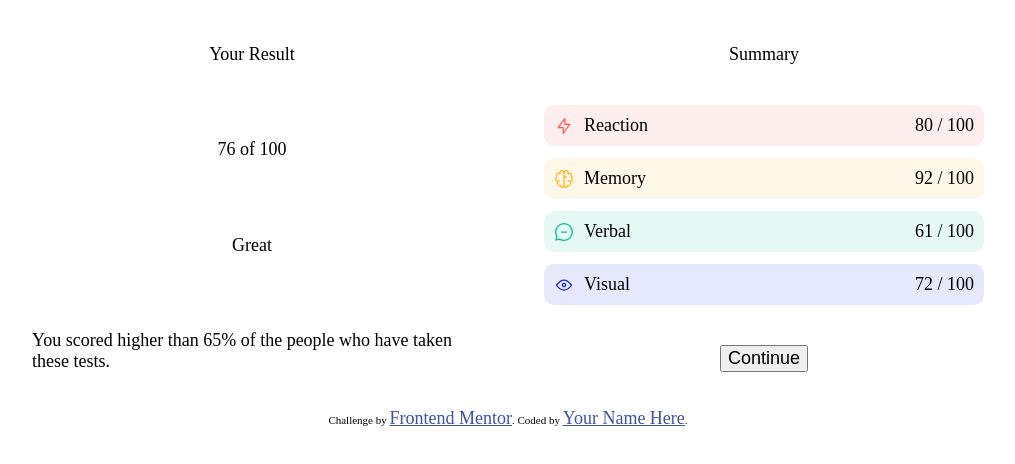
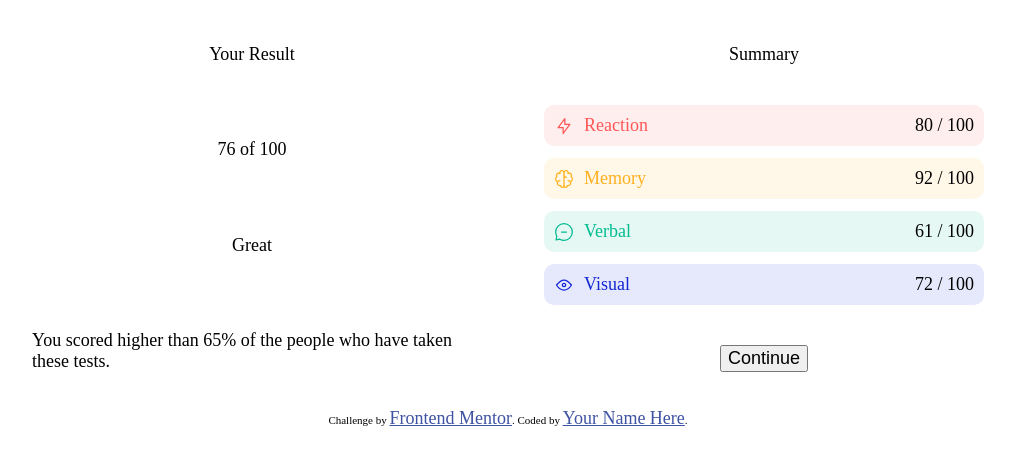
Before and after one commit to waffledood/frontendmentor-solutions, a plain HTML site: page 002_results-summary-component/index.html in a window 1280 px wide. Shown: the whole page, without its empty margins (132-1147 px from the left). Drawn offline with Linux system fonts and the light colour scheme.

Commit message:
Define custom text colors for different categories

```diff
--- a/002_results-summary-component/index.html
+++ b/002_results-summary-component/index.html
@@ -32,28 +32,28 @@
           <div class="category red-bg">
             <div class="category-icon">
               <img src="./assets/images/icon-reaction.svg" alt="" />
-              Reaction
+              <span class="red-text">Reaction</span>
             </div>
             <div class="score">80 / 100</div>
           </div>
           <div class="category yellow-bg">
             <div class="category-icon">
               <img src="./assets/images/icon-memory.svg" alt="" />
-              Memory
+              <span class="yellow-text">Memory</span>
             </div>
             <div class="score">92 / 100</div>
           </div>
           <div class="category green-bg">
             <div class="category-icon">
               <img src="./assets/images/icon-verbal.svg" alt="" />
-              Verbal
+              <span class="green-text">Verbal</span>
             </div>
             <div class="score">61 / 100</div>
           </div>
           <div class="category blue-bg">
             <div class="category-icon">
               <img src="./assets/images/icon-visual.svg" alt="" />
-              Visual
+              <span class="blue-text">Visual</span>
             </div>
             <div class="score">72 / 100</div>
           </div>
--- a/002_results-summary-component/style.css
+++ b/002_results-summary-component/style.css
@@ -56,7 +56,7 @@ img {
   margin-right: 10px;
 }
 
-/* Color palettes */
+/* Color palettes (Background) */
 .red-bg {
   background-color: hsla(0, 100%, 67%, 10%);
 }
@@ -73,6 +73,23 @@ img {
   background-color: hsla(234, 85%, 45%, 10%);
 }
 
+/* Color palettes (Text) */
+.red-text {
+  color: hsl(0, 100%, 67%);
+}
+
+.yellow-text {
+  color: hsl(39, 100%, 56%);
+}
+
+.green-text {
+  color: hsl(166, 100%, 37%);
+}
+
+.blue-text {
+  color: hsl(234, 85%, 45%);
+}
+
 /* Attribution */
 .attribution {
   font-size: 11px;
```
